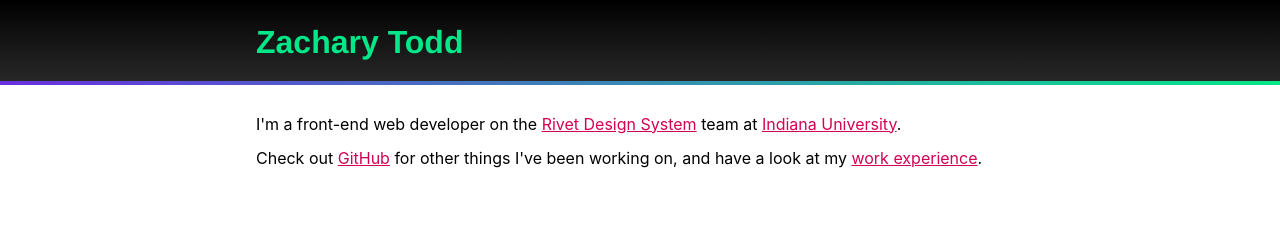
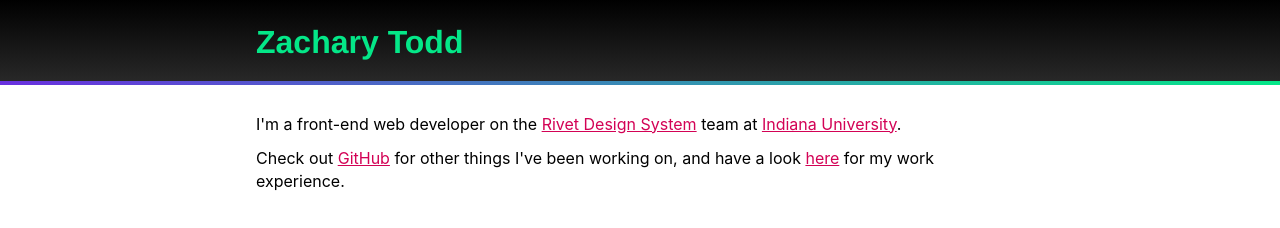
Before and after one commit to zttodd/personal-website, an Eleventy site: page index.md in a window 1280 px wide. Built offline with nearby package versions, Linux system fonts and the light colour scheme; Eleventy itself is replaced by a stand-in of ours; files that its build step writes are made by us from their sources.

Commit message:
Updated wording on home page

```diff
--- a/index.md
+++ b/index.md
@@ -4,4 +4,4 @@
 
 I'm a front-end web developer on the [Rivet Design System](https://github.com/indiana-university/rivet-source/) team at [Indiana University](https://indiana.edu/).
 
-Check out [GitHub](https://github.com/zttodd/) for other things I've been working on, and have a look at my [work experience](work/index.html).
+Check out [GitHub](https://github.com/zttodd/) for other things I've been working on, and have a look [here](work/index.html) for my work experience.
```
